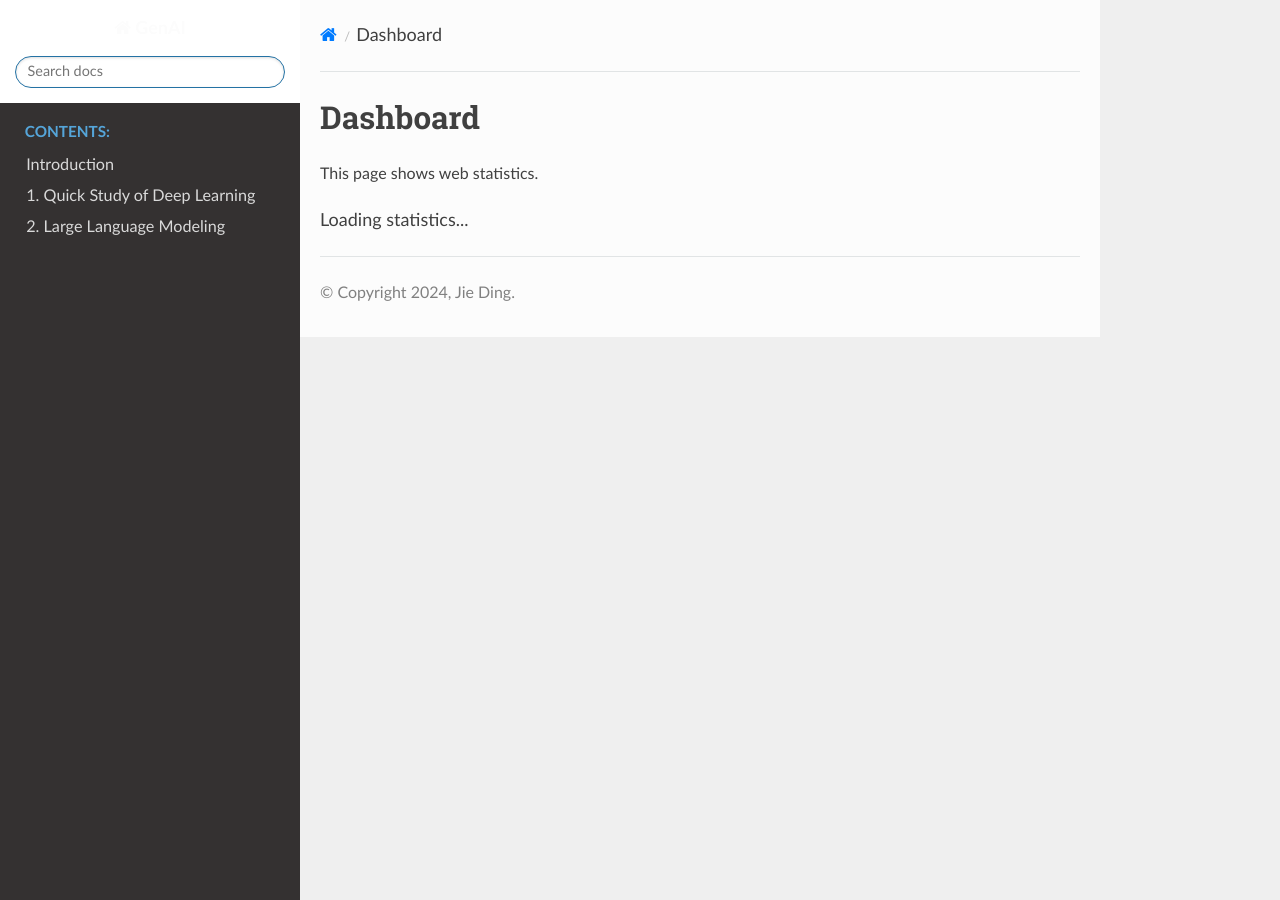
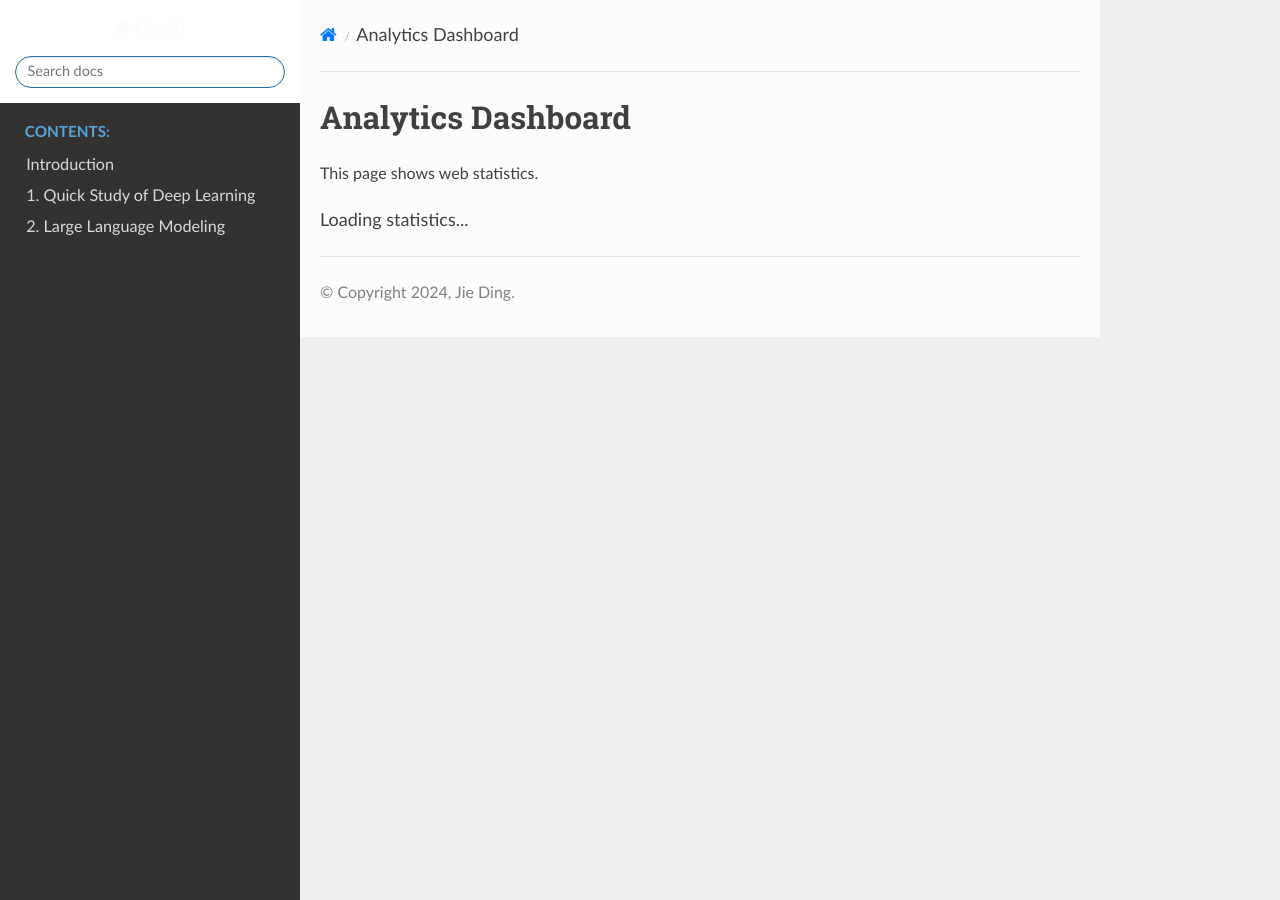
Before and after one commit to JieGroup/GenAI, a Sphinx documentation site: the page built from docs/source/dashboard.md, in a window 1280 px wide. Built offline with Sphinx 7.4.7 and the Read the Docs theme 2.0.0, drawn with Linux system fonts in a browser that asks for light colours.

Commit message:
debug ana

```diff
--- a/docs/source/_static/custom.js
+++ b/docs/source/_static/custom.js
@@ -46,26 +46,23 @@ document.addEventListener('DOMContentLoaded', (event) => {
 
 // functionality for Google Analytics dashboard
 document.addEventListener('DOMContentLoaded', function() {
-    // Check if we're on the dashboard page
     if (window.location.pathname.includes("dashboard.html")) {
         console.log("Google Analytics Dashboard Loaded");
 
-        // Google Analytics embed code here
-        // Example: Embedding Google Analytics data using Google Analytics Embed API
         gapi.analytics.ready(function() {
 
             // Authorize the user using your Google Analytics View ID and API key
             gapi.analytics.auth.authorize({
-                container: 'auth-button',
-                clientid: 'YOUR_CLIENT_ID',
+                container: 'auth-button',  // You can create a div in your dashboard.md for this
+                clientid: 'YOUR_CLIENT_ID',  // Replace with your Google API client ID
             });
 
-            // Create a new Google Analytics view
+            // Create a new Google Analytics view selector
             var viewSelector = new gapi.analytics.ViewSelector({
                 container: 'view-selector'
             });
 
-            // Fetch some statistics, like pageviews
+            // Fetch statistics such as sessions or pageviews
             viewSelector.on('change', function(ids) {
                 var dataChart = new gapi.analytics.googleCharts.DataChart({
                     query: {
@@ -76,7 +73,7 @@ document.addEventListener('DOMContentLoaded', function() {
                         ids: ids
                     },
                     chart: {
-                        container: 'analytics-dashboard',
+                        container: 'analytics-dashboard',  // Ensure this ID matches the div in dashboard.md
                         type: 'LINE',
                         options: {
                             width: '100%'
--- a/docs/source/dashboard.md
+++ b/docs/source/dashboard.md
@@ -1,7 +1,7 @@
-# Dashboard
+# Analytics Dashboard
 
 This page shows web statistics.
 
-<div id="analytics-dashboard">
-  Loading statistics...
-</div>
+<div id="auth-button"></div>
+<div id="view-selector"></div>
+<div id="analytics-dashboard">Loading statistics...</div>
```
